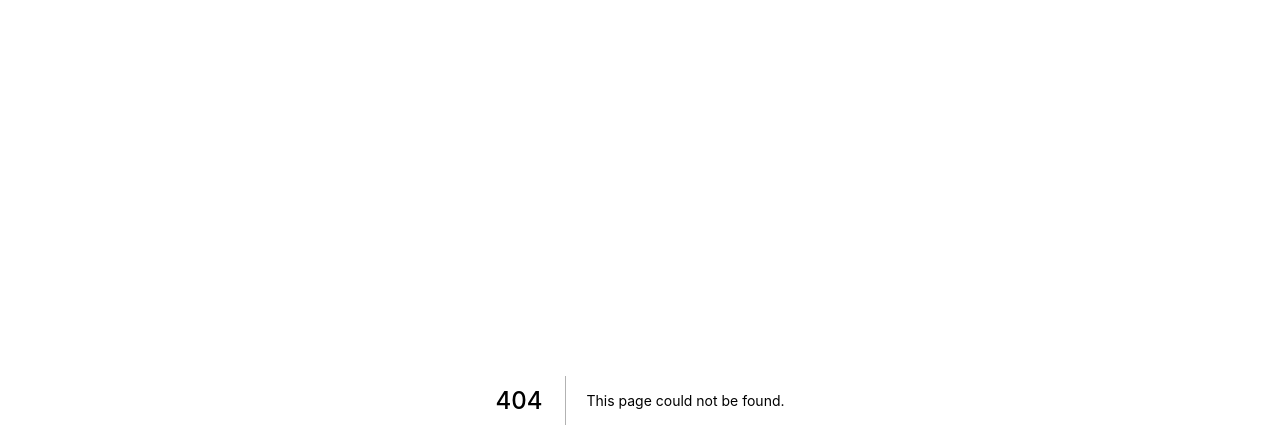
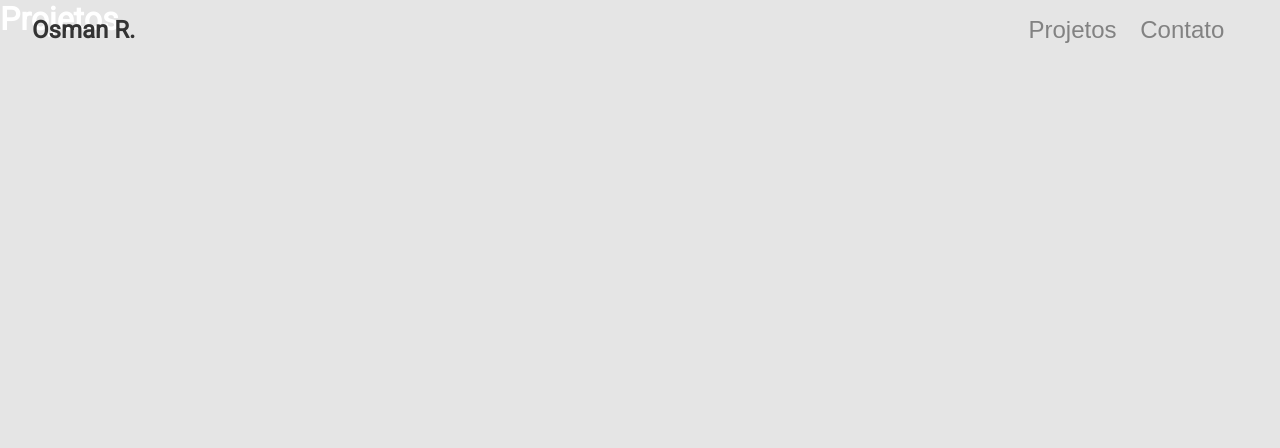
Before and after one commit to OsmanRodrigues/osman-rodrigues-portfolio, a Next.js app: page /projects in a window 1280 px wide. Before the commit this address had no page. Shown: the top 448 px of the page. Built offline with nearby package versions, Linux system fonts and the light colour scheme.

Commit message:
home nav bar routing setting

```diff
--- a/src/components/NavBar/NavBar.style.ts
+++ b/src/components/NavBar/NavBar.style.ts
@@ -13,6 +13,7 @@ const Wrapper = styled.nav`
     }
   }) => `${padding.normal} ${padding.large}`};
 `
+// TODO: set to grid
 const ActionArea = styled.div`
   width: 20%;
   height: 100%;
--- a/src/components/NavBar/NavBar.tsx
+++ b/src/components/NavBar/NavBar.tsx
@@ -8,10 +8,11 @@ const { Wrapper, ActionArea } = NavBarStyled
 export const NavBar: React.FC = () => {
   return (
     <Wrapper>
+      {/* TODO: change this H1 to another element */}
       <H1 highlighted={true}>Osman R.</H1>
       <ActionArea>
-        <LinkButton href="">Projetos</LinkButton>
-        <LinkButton href="">Contato</LinkButton>
+        <LinkButton href="/projects">Projetos</LinkButton>
+        <LinkButton href="/contact">Contato</LinkButton>
       </ActionArea>
     </Wrapper>
   )
--- a/src/pages/_app.tsx
+++ b/src/pages/_app.tsx
@@ -4,10 +4,12 @@ import { AppProps } from 'next/app'
 import GlobalStyle from '../styles/global'
 import { ThemeProvider } from 'styled-components'
 import theme from '../styles/theme'
+import { NavBar } from '@components/NavBar/NavBar'
 
 const MyApp: React.FC<AppProps> = ({ Component, pageProps }) => {
   return (
     <ThemeProvider theme={theme}>
+      <NavBar />
       <Component {...pageProps} />
       <GlobalStyle />
     </ThemeProvider>
--- a/src/pages/index.tsx
+++ b/src/pages/index.tsx
@@ -1,6 +1,5 @@
 import React from 'react'
 import Head from 'next/head'
-import { NavBar } from '@components/NavBar/NavBar'
 
 // TODO: import Logo  from '../assets/logo.svg
 
@@ -10,7 +9,7 @@ const Home: React.FC = () => {
       <Head>
         <title>Home</title>
       </Head>
-      <NavBar />
+      <h1>Home</h1>
     </div>
   )
 }
--- /dev/null
+++ b/src/pages/projects/index.tsx
@@ -0,0 +1,7 @@
+import React from 'react'
+
+const Projects: React.FC = () => {
+  return <h1>Projetos</h1>
+}
+
+export default Projects
--- a/src/shared/atomic/atm/button/button.style.ts
+++ b/src/shared/atomic/atm/button/button.style.ts
@@ -10,6 +10,13 @@ export const LinkButtonWrapper = styled.button`
   }
   border: none;
   background: none;
+  &:hover,
+  &:active,
+  &:focus {
+    border-bottom: solid
+      ${({ theme }) =>
+        `${theme.colors.primary} ${theme.spacing.border.Thickness}`};
+  }
   ${buttonStyles}
 `
 export const SimpleButton = styled.button`
--- a/src/shared/atomic/obj/constants.ts
+++ b/src/shared/atomic/obj/constants.ts
@@ -1,5 +1,6 @@
 export enum Border {
-  Radius = '8px'
+  Radius = '0.5rem',
+  Thickness = '0.25rem'
 }
 export enum PalleteColor {
   Primary = '#612F74',
```
Also changed, not shown: src/pages/contact/index.tsx (added, +7 -0 lines), src/styles/theme.ts (+8 -2 lines).
